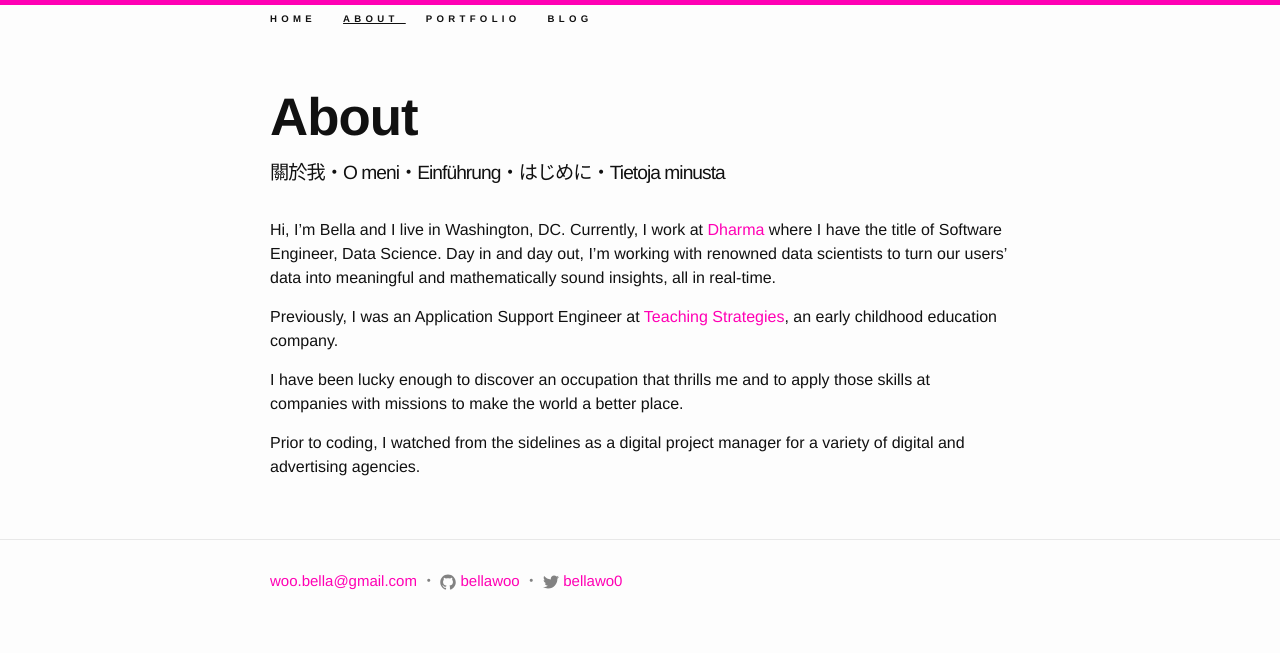
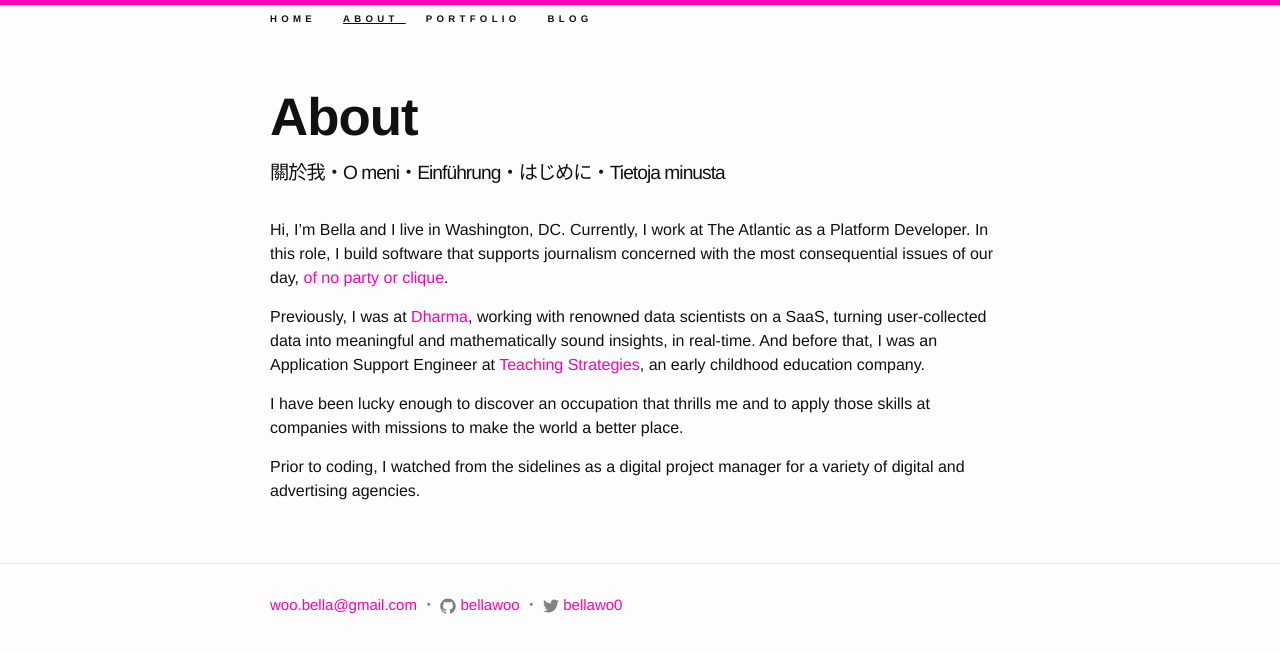
Before and after one commit to bellawoo/bellawoo.github.io, a Jekyll site: the page built from about.md, in a window 1280 px wide. Shown: the top 653 px of the page. Built offline with Jekyll 4.4.1, drawn with Linux system fonts in a browser that asks for light colours.

Commit message:
i work at The Atlantic now

```diff
--- a/about.md
+++ b/about.md
@@ -5,9 +5,9 @@ permalink: /about/
 desc: 關於我&#x30FB;O meni&#x30FB;Einführung&#x30FB;はじめに&#x30FB;Tietoja minusta
 ---
 
-Hi, I'm Bella and I live in Washington, DC. Currently, I work at [Dharma](https://www.dharma.ai/) where I have the title of Software Engineer, Data Science. Day in and day out, I'm working with renowned data scientists to turn our users' data into meaningful and mathematically sound insights, all in real-time.
+Hi, I'm Bella and I live in Washington, DC. Currently, I work at The Atlantic as a Platform Developer. In this role, I build software that supports journalism concerned with the most consequential issues of our day, [of no party or clique](https://www.theatlantic.com/history/).
 
-Previously, I was an Application Support Engineer at [Teaching Strategies](https://teachingstrategies.com/), an early childhood education company.
+Previously, I was at [Dharma](https://www.dharma.ai/), working with renowned data scientists on a SaaS, turning user-collected data into meaningful and mathematically sound insights, in real-time. And before that, I was an Application Support Engineer at [Teaching Strategies](https://teachingstrategies.com/), an early childhood education company.
 
 I have been lucky enough to discover an occupation that thrills me and to apply those skills at companies with missions to make the world a better place.
 
```
